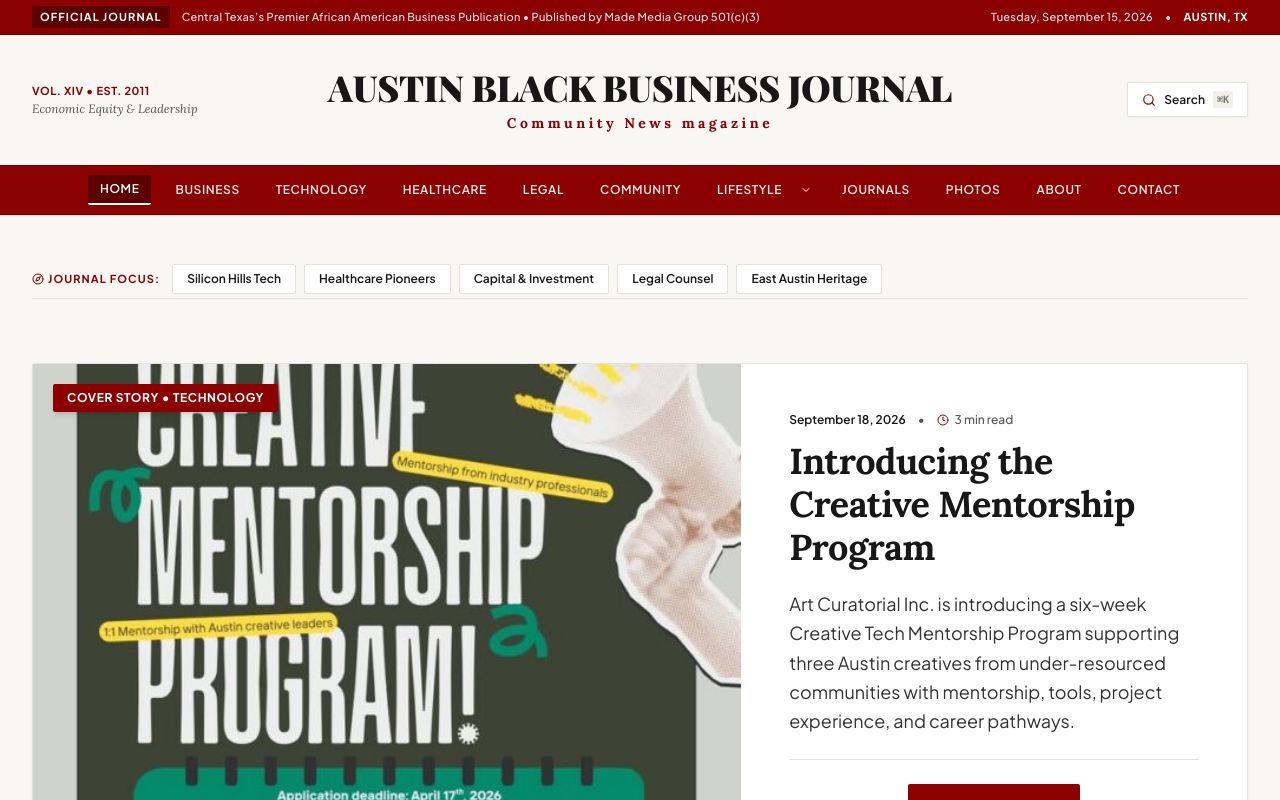
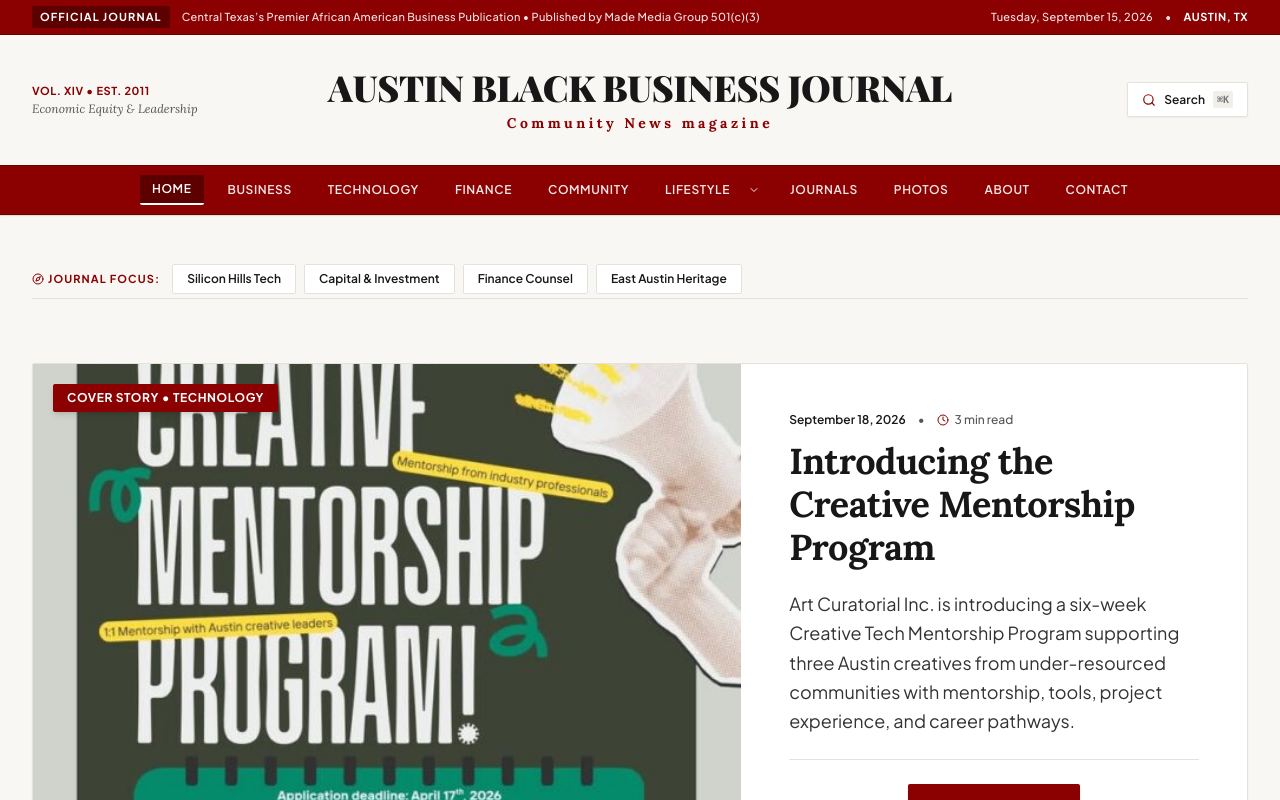
Before and after one commit to rohitchauhan108/Austin-Black-Business, a Next.js app: page / in a window 1280 px wide. Shown: the top 800 px of the page. Built offline with nearby package versions, Linux system fonts and the light colour scheme; a web font is replaced by a local one.

Commit message:
update the menu

```diff
--- a/app/layout.jsx
+++ b/app/layout.jsx
@@ -7,10 +7,10 @@
 
 export const metadata = {
   title: 'Austin Black Business Journal & Community News magazine',
-  description: "The premier digital magazine celebrating African American excellence, Black-owned businesses, healthcare pioneers, legal champions, and tech innovators across Austin and Central Texas.",
+  description: "The premier digital magazine celebrating African American excellence, Black-owned businesses, healthcare pioneers, Finance champions, and tech innovators across Austin and Central Texas.",
   openGraph: {
     title: 'Austin Black Business Journal & Community News magazine',
-    description: "The premier digital magazine celebrating African American excellence, Black-owned businesses, healthcare pioneers, legal champions, and tech innovators across Austin and Central Texas.",
+    description: "The premier digital magazine celebrating African American excellence, Black-owned businesses, healthcare pioneers, Finance champions, and tech innovators across Austin and Central Texas.",
     type: 'website',
   },
   twitter: {
--- a/components/AboutPage.jsx
+++ b/components/AboutPage.jsx
@@ -43,8 +43,8 @@
     },
     {
       name: 'Darius Thorne, Esq.',
-      title: 'Legal Affairs & Civic Policy Analyst',
-      organization: 'Central Texas Legal Institute',
+      title: 'Finance Affairs & Civic Policy Analyst',
+      organization: 'Central Texas Finance Institute',
       bio: 'Practicing civil rights attorney and corporate advisor examining regulatory developments, judicial appointments, and community wealth preservation across Travis and Williamson counties.',
       avatar: 'https://images.unsplash.com/photo-1507003211169-0a1dd7228f2d?auto=format&fit=crop&w=600&q=80'
     }
--- a/components/CategorySections.jsx
+++ b/components/CategorySections.jsx
@@ -403,15 +403,15 @@
                 Jurisprudence & Governance
               </span>
               <h2 className="text-xl sm:text-2xl font-serif font-bold text-[#171717]">
-                Legal Counsel & Civil Leadership
+                Finance Counsel & Civil Leadership
               </h2>
             </div>
           </div>
           <button
-            onClick={() => navigate('/blog?category=Legal')}
+            onClick={() => navigate('/blog?category=Finance')}
             className="text-xs font-bold text-[#171717] hover:text-[#8B0000] flex items-center gap-1 uppercase tracking-wider cursor-pointer"
           >
-            All Legal <FiArrowRight />
+            All Finance <FiArrowRight />
           </button>
         </div>
 
--- a/components/Footer.jsx
+++ b/components/Footer.jsx
@@ -39,7 +39,7 @@
                 Sections
               </h4>
               <ul className="space-y-2 text-[#A3A3A3]">
-                {['Business', 'Technology', 'Healthcare', 'Legal', 'Community'].map((cat) => (
+                {['Business', 'Technology', 'Finance', 'Community'].map((cat) => (
                   <li key={cat}>
                     <button
                       onClick={() => navigate(`/blog?category=${cat}`)}
--- a/components/Header.jsx
+++ b/components/Header.jsx
@@ -35,8 +35,8 @@
     { label: 'Home', path: '/' },
     { label: 'Business', path: '/blog?category=Business' },
     { label: 'Technology', path: '/blog?category=Technology' },
-    { label: 'Healthcare', path: '/blog?category=Healthcare' },
-    { label: 'Legal', path: '/blog?category=Legal' },
+    // { label: 'Healthcare', path: '/blog?category=Healthcare' },
+    { label: 'Finance', path: '/blog?category=Finance' },
     { label: 'Community', path: '/blog?category=Community' },
     {
       label: 'Lifestyle',
--- a/components/HomePage.jsx
+++ b/components/HomePage.jsx
@@ -31,9 +31,9 @@
 
   const quickThemes = [
     { label: 'Silicon Hills Tech', query: 'Technology' },
-    { label: 'Healthcare Pioneers', query: 'Healthcare' },
+    // { label: 'Healthcare Pioneers', query: 'Healthcare' },
     { label: 'Capital & Investment', query: 'Business' },
-    { label: 'Legal Counsel', query: 'Legal' },
+    { label: 'Finance Counsel', query: 'Finance' },
     { label: 'East Austin Heritage', query: 'Community' }
   ];
 
--- a/components/SearchModal.jsx
+++ b/components/SearchModal.jsx
@@ -153,7 +153,7 @@
               <FiTag /> Explore Categories
             </div>
             <div className="flex flex-wrap gap-1.5">
-              {['Business', 'Technology', 'Healthcare', 'Legal', 'Leadership', 'Community'].map((cat) => (
+              {['Business', 'Technology', 'Finance', 'Leadership', 'Community'].map((cat) => (
                 <button
                   key={cat}
                   onClick={() => {
--- a/data/articles.js
+++ b/data/articles.js
@@ -14,7 +14,7 @@
   'All',
   'Business',
   'Dining & Culinary',
-  'Professional & Legal',
+  'Professional & Finance',
   'Health & Wellness',
   'Technology & Creative',
   'Real Estate & Construction'
```
